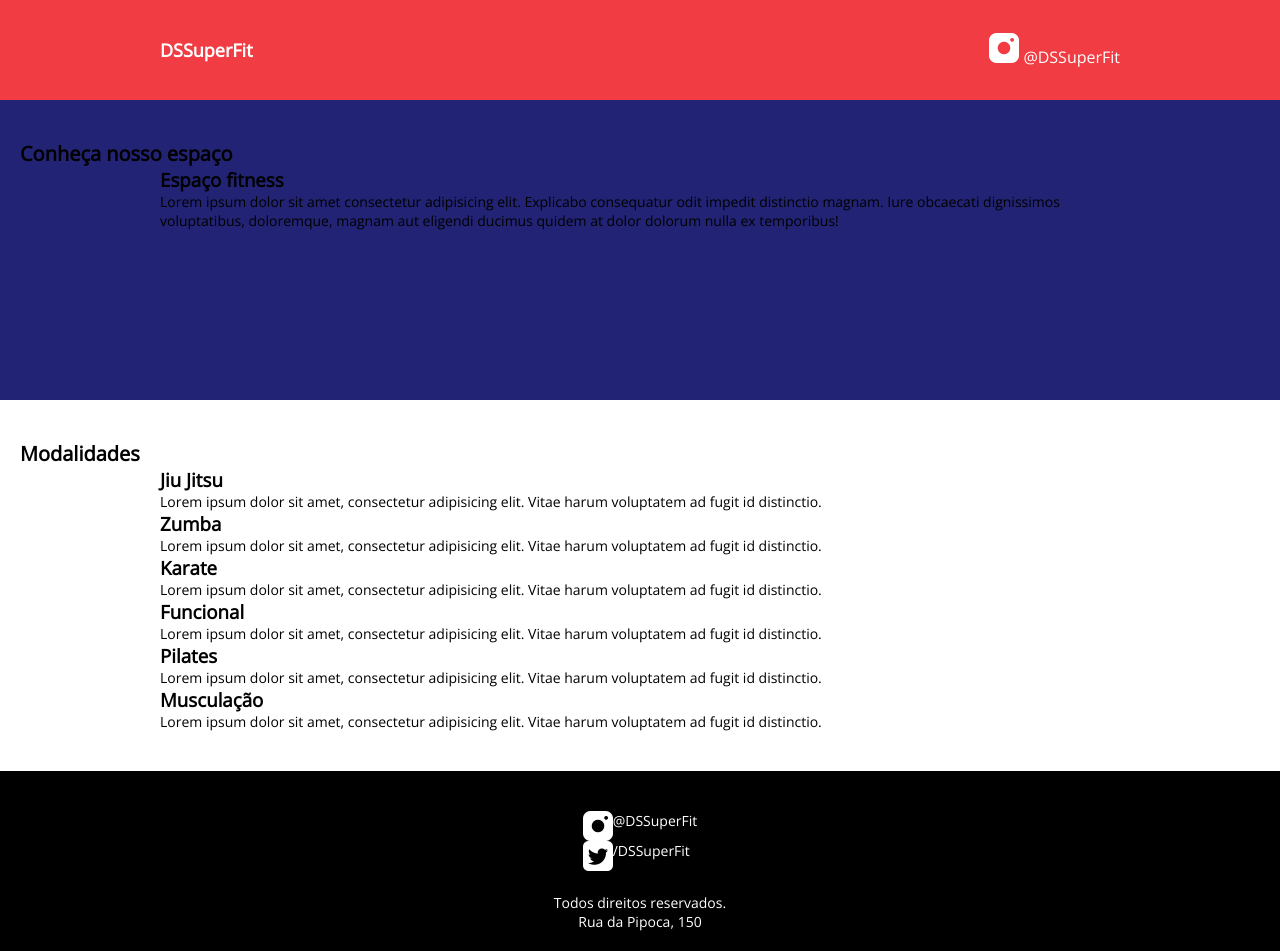
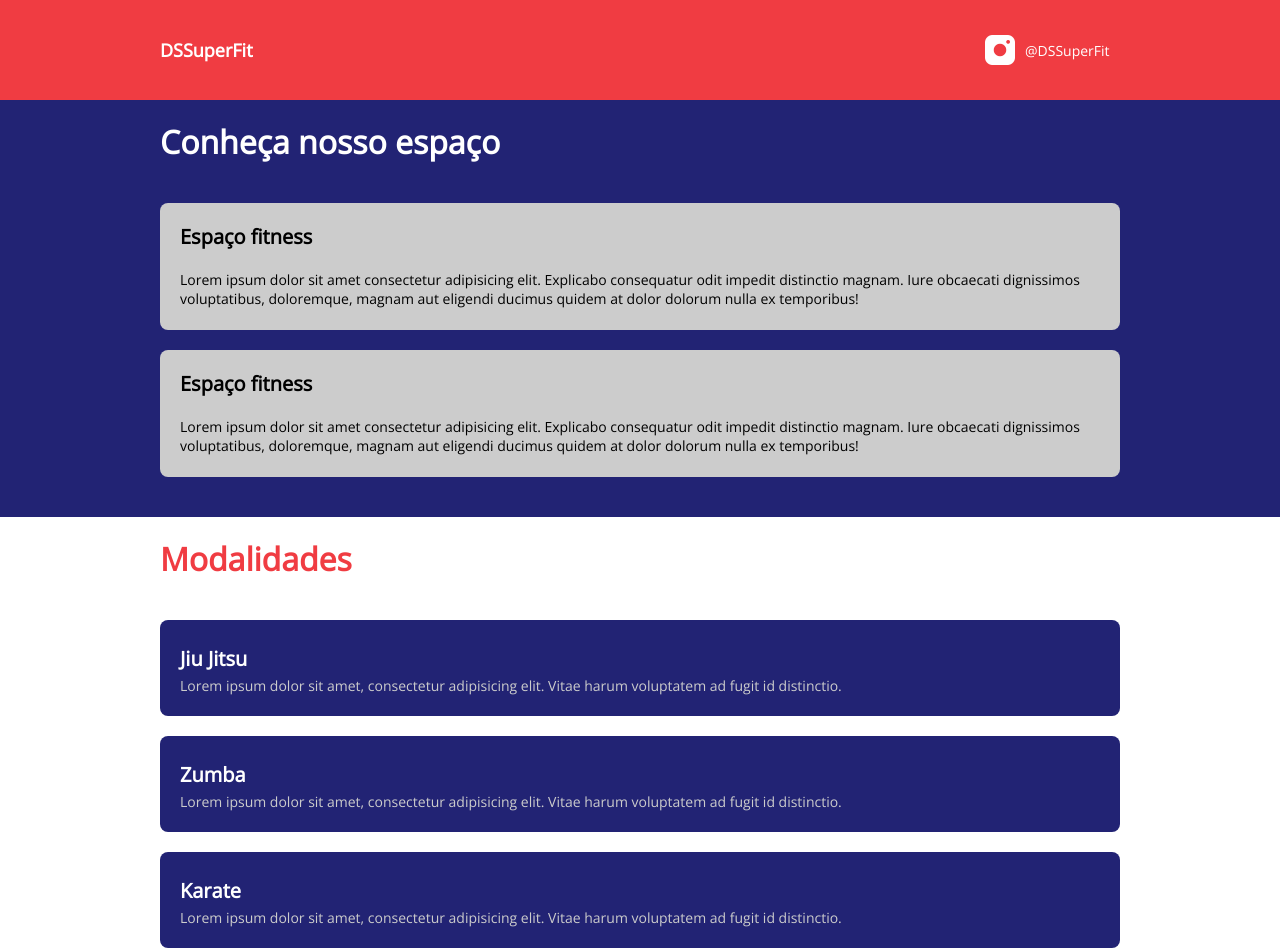
Before and after one commit to PauloHenriq19/desafio-css, a plain HTML site: page index.html in a window 1280 px wide. Shown: the top 951 px of the page. Drawn offline with nearby package versions, Linux system fonts and the light colour scheme.

Commit message:
Alinhando Footer

```diff
--- a/css/styles.css
+++ b/css/styles.css
@@ -29,11 +29,22 @@ header {
 }
 header h1 {
     font-size: 18px;
+    font-weight: 700;
+}
+
+.logo {
+    display: flex;
+    align-items: center;
 }
 
 .logo a {
-    margin-top: auto;
-    align-items: center;
+    width: 85px;
+    height: 19px;
+    left: 995px;
+    top: 41px;
+    font-size: 14px;
+    line-height: 19px;
+    margin: 10px;
 }
 
 nav {
@@ -49,47 +60,101 @@ header img {
     top: 35px;
 }
 
-.generic-section {
-    min-height: 300px;
-    padding: 40px 20px;
-}
-.generic-section h1 {
-    display: flex;
-    align-items: center;
-    font-size: 32px;
-    width: 100%;
-    max-width: 960px;
-    margin: 0 auto;
-}
-
-.bg-blue {
+#fitness-space {
+    padding: 20px 15px;
     background-color: var(--color-blue);
 }
 
-.bg-blue h1 {
+#fitness-space h2 {
     color: var(--color-white);
+    align-items: center;
+    font-size: 32px;
+    font-weight: 700;
+    margin-bottom: 40px;
+}
+#fitness-space h3 {
+    color: var(--color-black);
+    align-items: center;
+    font-size: 20px;
+    font-weight: 700;
+    margin-bottom: 20px;
 }
 
-.bg-white {
-    background-color: var(--color-white);
-}
-
-.bg-white h1 {
-    color: var(--color-red);
-}
-
-.generic-section h2 {
-   font-size: 20px;
-}
-
-.generic-section p {
+#fitness-space p {
+    color: var(--color-black);
+    align-items: center;
     font-size: 14px;
+    margin-bottom: 20px;
+    width: 920px;
+    height: 40px;
+    left: 140px;
+    top: 271px;
 }
 
 .container {
     width: 100%;
     max-width: 960px;
     margin: 0 auto;
+
+}
+
+.card-comment {
+    background-color: var(--text-gray);
+    border-radius: 8px;
+    width: 960px;
+    height: 127px;
+    top: 204px;
+    left: 120px;
+    margin: 20px 0;
+    padding: 20px;
+    display: flex;
+    flex-direction: column;
+    justify-content: space-between;
+}
+
+#modality {
+    padding: 20px 15px;
+}
+
+#modality h2 {
+    display: flex;
+    align-items: center;
+    font-size: 32px;
+    font-weight: 700;
+    color: var(--color-red);
+    margin-bottom: 40px;
+}
+
+.card-modality {
+    padding: 25px 20px;
+    background-color: var(--color-blue);
+    border-radius: 8px;
+    margin: 20px 0;
+    align-items: center;
+    justify-content: space-between;
+
+}
+
+.card-modality h3 {
+    color: var(--color-white);
+    font-weight: 700;
+    font-size: 20px;
+    width: 76px;
+    height: 27px;
+    left: 140px;
+    top: 642px;
+    line-height: 27px;
+}
+
+.card-modality p {
+    color: var(--text-gray);
+    font-size: 14px;
+    width: 663px;
+    height: 19px;
+    left: 140px;
+    top: 689;
+    line-height: 27px;
+
 }
 
 footer {
@@ -99,6 +164,7 @@ footer {
     color: var(--color-white);
     display: flex;
     font-size: 14px;
+    margin: 10px;
 }
 
 .footer-content {
@@ -113,10 +179,12 @@ footer {
     height: 30px;
     left: 537px;
     top: 1458px;
+    display: flex;
 }
 
 .footer-content--icon a {
     display: flex;
+    line-height: 19.07px;
 }
 
 .footer-company-container {
--- a/index.html
+++ b/index.html
@@ -21,9 +21,10 @@
         </nav>
     </header>
     <main>
-        <section class="generic-section bg-blue">
+        <section id="fitness-space">
+            <div class="container">
                 <h2>Conheça nosso espaço</h2>
-            <div class="container">
+            <div class="card-comment">
                 <h3>Espaço fitness</h3>
                 <p>Lorem ipsum dolor sit amet consectetur adipisicing elit.
                      Explicabo consequatur odit impedit distinctio magnam.
@@ -31,45 +32,55 @@
                      magnam aut eligendi ducimus quidem at dolor dolorum nulla ex temporibus!
                 </p>
             </div>
+            <div class="card-comment">
+                <h3>Espaço fitness</h3>
+                <p>Lorem ipsum dolor sit amet consectetur adipisicing elit.
+                     Explicabo consequatur odit impedit distinctio magnam.
+                     Iure obcaecati dignissimos voluptatibus, doloremque,
+                     magnam aut eligendi ducimus quidem at dolor dolorum nulla ex temporibus!
+                </p>
+            </div>
+            </div>
         </section>
-
-        <section class="generic-section bg-white">
+        <section id="modality">
+            <div class="container">
                 <h2>Modalidades</h2>
-            <div class="container">
+                <div class="card-modality">
                     <h3>Jiu Jitsu</h3>
                     <p>Lorem ipsum dolor sit amet, consectetur adipisicing elit.
                         Vitae harum voluptatem ad fugit id distinctio.
                     </p>
                 </div>
-            <div class="container">
+                <div class="card-modality">
                     <h3>Zumba</h3>
                     <p>Lorem ipsum dolor sit amet, consectetur adipisicing elit.
                         Vitae harum voluptatem ad fugit id distinctio.
                     </p>
                 </div>
-            <div class="container">
+                <div class="card-modality">
                     <h3>Karate</h3>
                     <p>Lorem ipsum dolor sit amet, consectetur adipisicing elit.
                         Vitae harum voluptatem ad fugit id distinctio.
                     </p>
                 </div>
-            <div class="container">
+                <div class="card-modality">
                     <h3>Funcional</h3>
                     <p>Lorem ipsum dolor sit amet, consectetur adipisicing elit.
                         Vitae harum voluptatem ad fugit id distinctio.
                     </p>
                 </div>
-            <div class="container">
+                <div class="card-modality">
                     <h3>Pilates</h3>
                     <p>Lorem ipsum dolor sit amet, consectetur adipisicing elit.
                         Vitae harum voluptatem ad fugit id distinctio.
                     </p>
                 </div>
-            <div class="container">
+                <div class="card-modality">
                     <h3>Musculação</h3>
                     <p>Lorem ipsum dolor sit amet, consectetur adipisicing elit.
                         Vitae harum voluptatem ad fugit id distinctio.
                     </p>
+                </div>
             </div>
         </section>
     </main>
```
Lines whose indentation alone changed are shown as unchanged.
